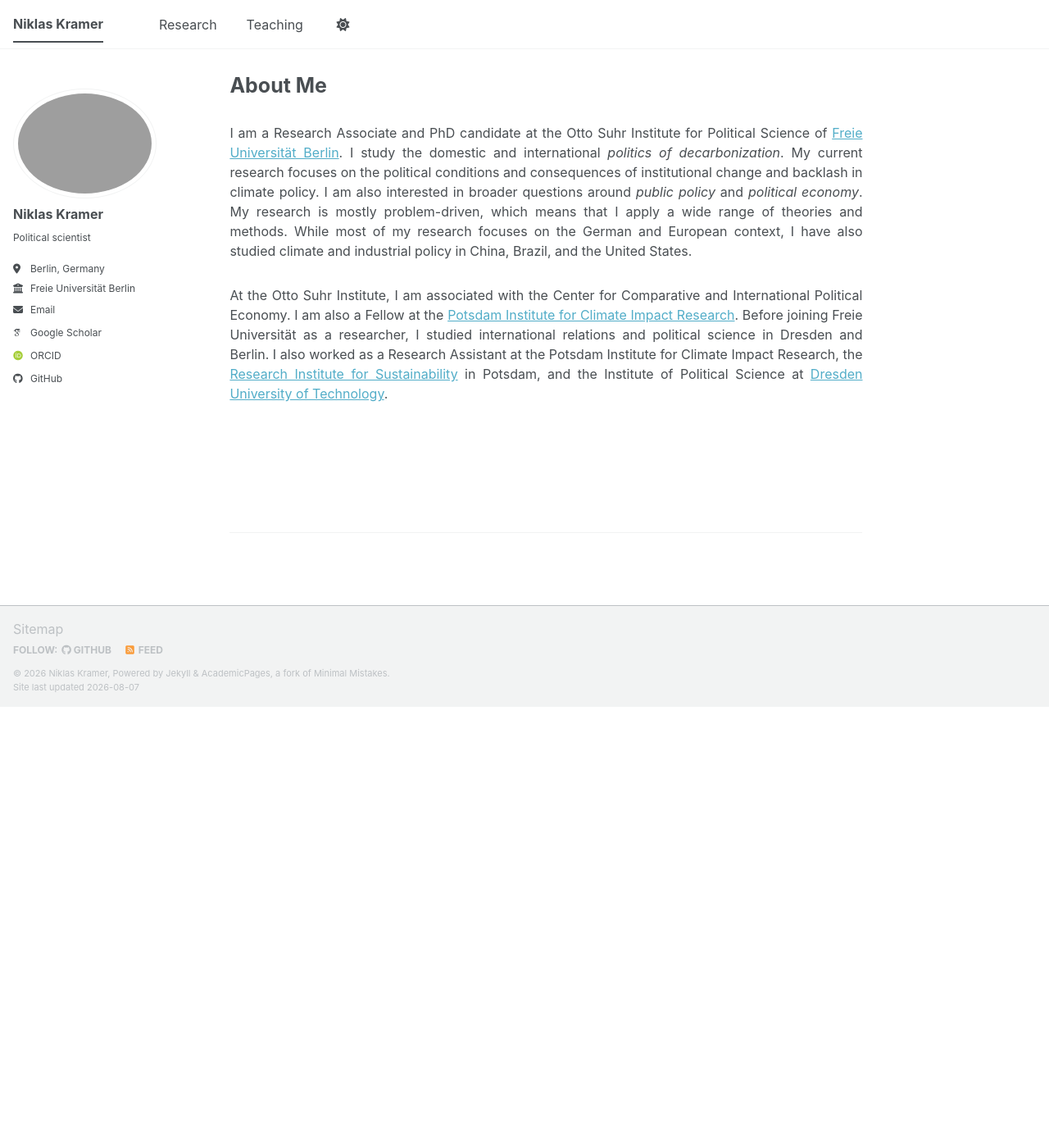
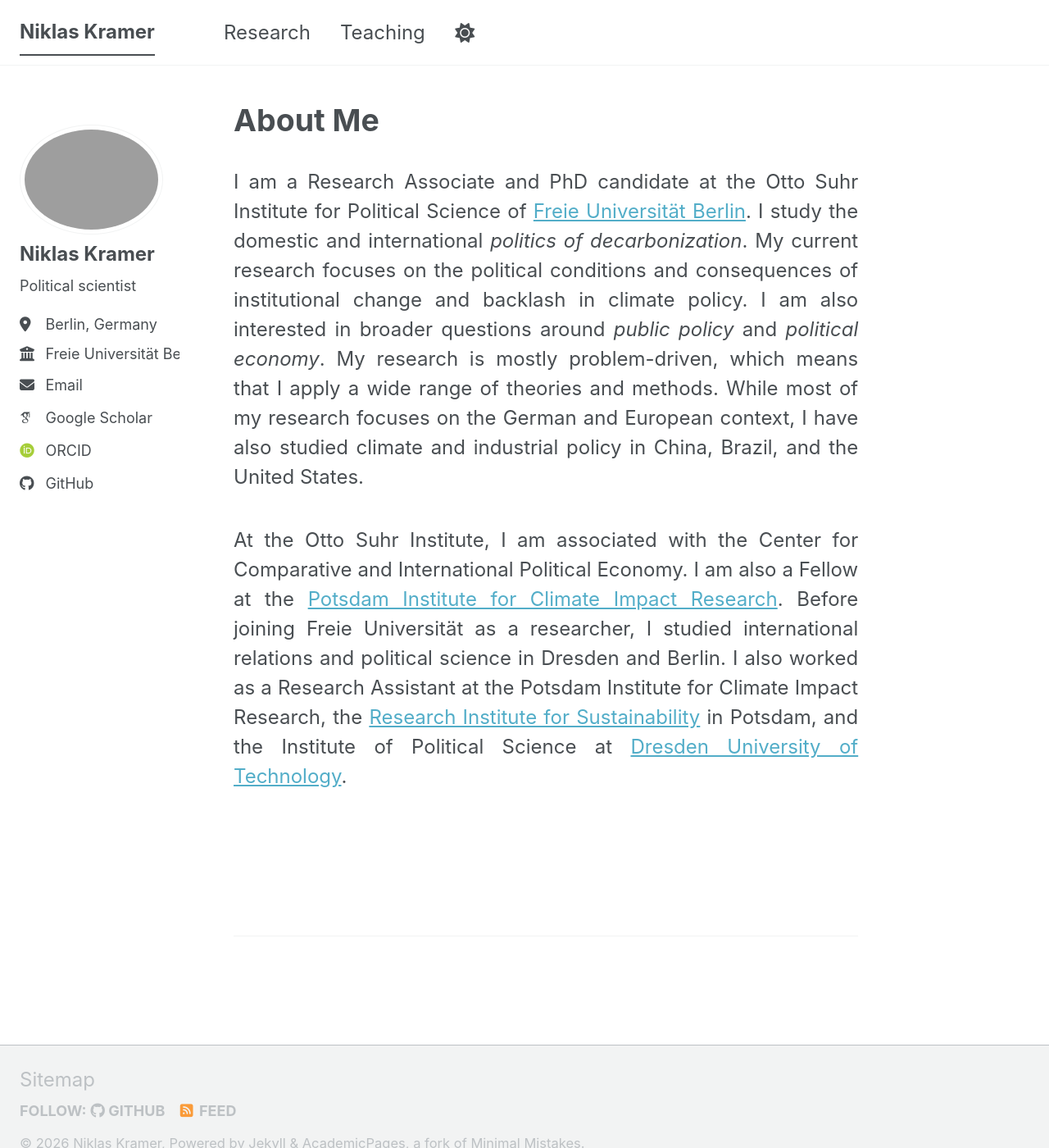
Before and after one commit to nik-kramer/nik-kramer.github.io, a Jekyll site: the page built from _pages/about.md, in a window 1280 px wide and 1400 px high. Shown: the whole window at 82% size. Built offline with Jekyll 4.4.1, drawn with Linux system fonts in a browser that asks for light colours; some web fonts are replaced; a script bundle is joined from its source files by our own code; library files that are not in the unit come from our copies.

Commit message:
Update main.scss

```diff
--- a/assets/css/main.scss
+++ b/assets/css/main.scss
@@ -43,5 +43,5 @@
 ;
 
 body {
-  font-size: 16px !important;
+  font-size: 24px !important;
 }
```
